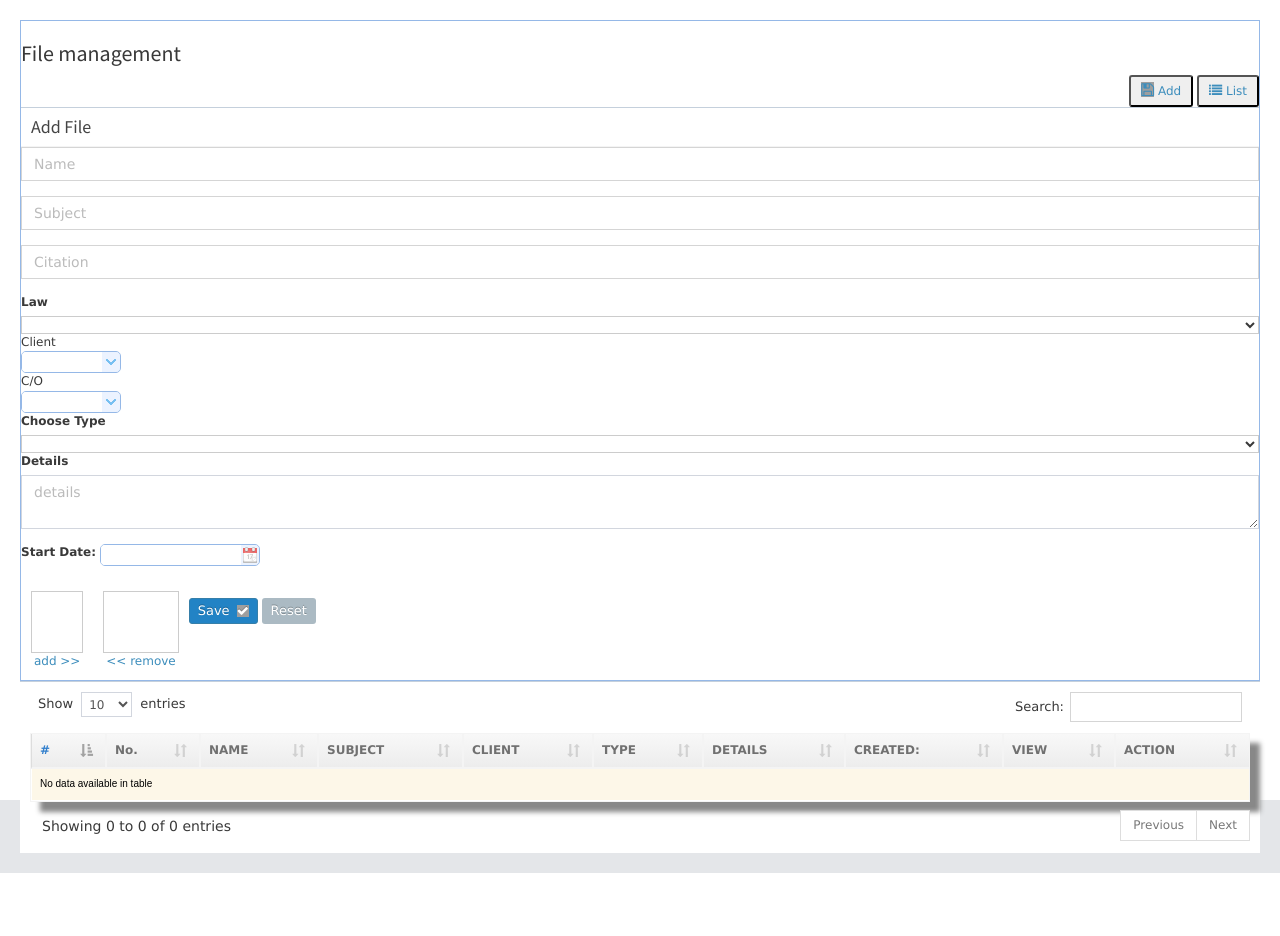
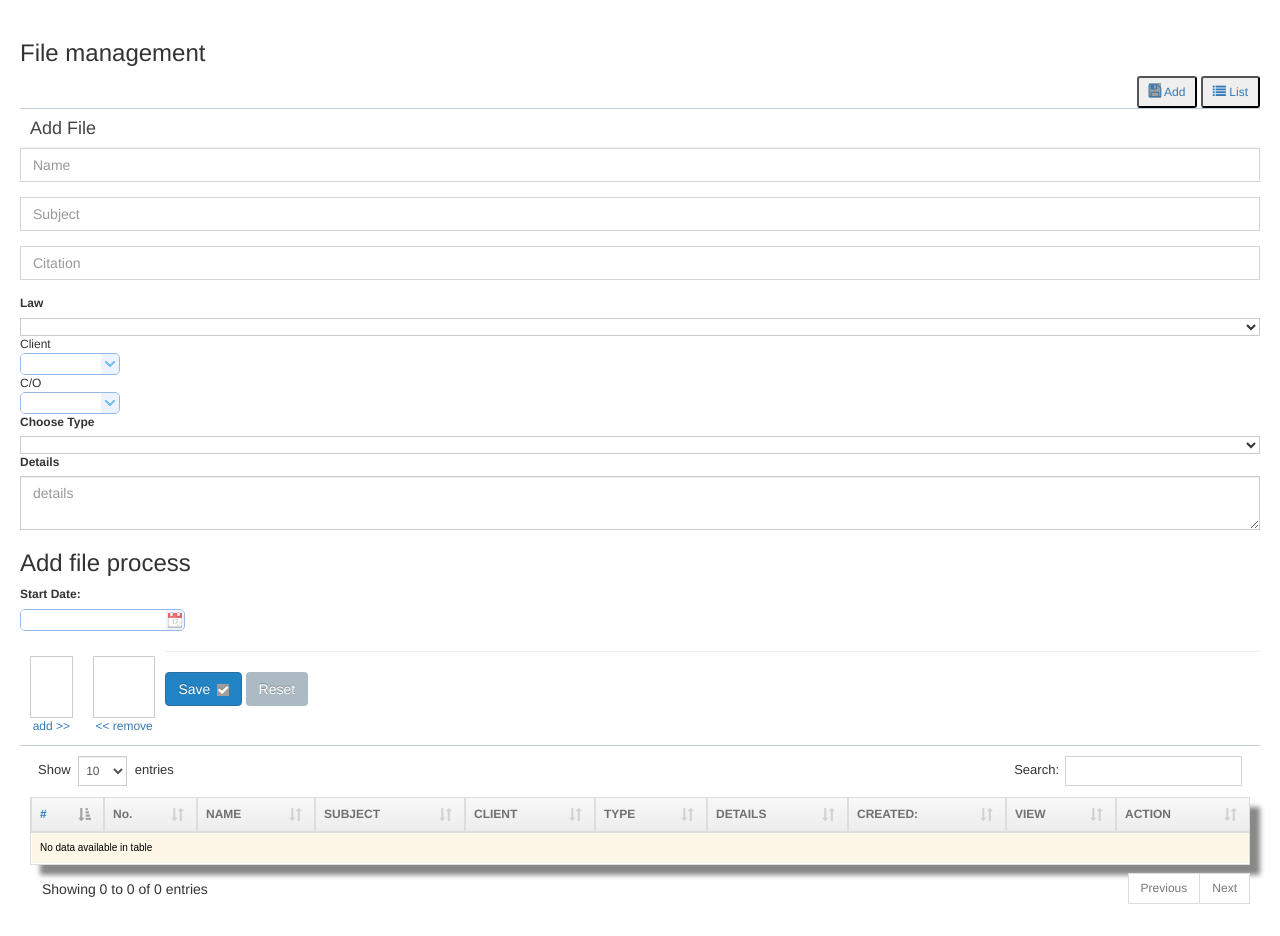
Before and after one commit to WereDouglas/caseprofessionals, a CodeIgniter app: the page made by application/views/file-page.php in a window 1280 px wide, after a click on "Add". Before the commit the page ends 873 px from the top, so only its background shows below. Run offline with CodeIgniter, Linux system fonts and the light colour scheme; data that the repository does not hold is empty; some libraries are stand-ins or nearby versions; grey boxes are pictures that could not be loaded.

Commit message:
added .net

```diff
--- a/application/views/file-page.php
+++ b/application/views/file-page.php
@@ -6,6 +6,8 @@
 <link rel="stylesheet" type="text/css" href="<?= base_url(); ?>assets/shieldui-all.min.css" />
 <link rel="stylesheet" type="text/css" href="<?= base_url(); ?>assets/all.min.css" />
 <link rel="stylesheet" href="<?= base_url(); ?>assets/jquery-ui.css">
+
+<link href="<?php echo base_url(); ?>bootstrap/css/bootstrap.min.css" rel="stylesheet" />
 
 <style type="text/css">
 
@@ -76,10 +78,10 @@
 
                             </div>
                             Client<br>
-                            <input class="easyui-combobox" style="width:100px" id="client" name="client"  url="<?php echo base_url() . 'index.php/file/clients/'; ?>" valueField="id" textField="name">
+                            <input class="easyui-combobox form-control"   id="client" name="client"  url="<?php echo base_url() . 'index.php/file/clients/'; ?>" valueField="id" textField="name">
                             <br>
                             C/O<br>
-                            <input class="easyui-combobox" style="width:100px" id="co" name="co"  url="<?php echo base_url() . 'index.php/file/user/'; ?>" valueField="id" textField="name">
+                            <input class="easyui-combobox form-control"  id="co" name="co"  url="<?php echo base_url() . 'index.php/file/user/'; ?>" valueField="id" textField="name">
                             <div class="row-fluid">
                                 <label for="form-field-select-4">Choose Type</label>
                                 <select  name="types"  data-placeholder="Choose Type...">
@@ -94,16 +96,20 @@
                                 <textarea  class="form-control" name="details" class="" placeholder="details" ></textarea>
                             </div>
                         </div>
+                        <div class=" span12">
+                            <h3>Add file process</h3>
                             <div class="form-group">
                                 <label class="label-top">Start Date:</label>
+                                <div class="form-group">
                                     <input class="easyui-datebox" name="procdate" class="form-control" >
+                                </div>
                             </div>
                             <div class="work">
                                 <select multiple id="select1" class="work-select" name="proc[]">
                                     <?php
                                     foreach ($procs as $proc) {
                                         ?>
-                                    <option value="<?php echo $proc->period."-".$proc->name; ?>"><?php echo $proc->name ?></option>
+                                        <option value="<?php echo $proc->period . "-" . $proc->name; ?>"><?php echo $proc->name ?></option>
                                         <?php
                                     }
                                     ?>
@@ -114,9 +120,14 @@
                                 <select multiple="multiple" id="select2" class="work-select" name="procs[]"></select>
                                 <a href="#" id="remove">&lt;&lt; remove</a>
                             </div>
-                        <div class="span6">
+                        </div>
 
-                            <br>
+                        <hr>
+
+                    </div>
+                    <div class="md">
+
+                            <div class="form-group">
                                 <button type="submit" class="btn-primary btn btn-small">
                                     Save
                                     <i class="icon-ok icon-on-right"></i>
--- a/application/views/side-page.php
+++ b/application/views/side-page.php
@@ -92,6 +92,8 @@
         </li>
         <li> <a href="<?php echo base_url() . "files/Cp.rar"; ?>"> <span>&nbsp;</span> <i class="fa fa-circle"></i> <b>Desktop(rar)</b> </a> </li>
         <li> <a href="<?php echo base_url() . "files/Cp.zip"; ?>"> <span>&nbsp;</span> <i class="fa fa-circle"></i> <b>Desktop (zip)</b> </a> </li>
+        <li> <a href="<?php echo base_url() . "files/dotnetfx45_full_x86_x64.zip"; ?>"> <span>&nbsp;</span> <i class="fa fa-circle"></i> <b>>NET 4.5 zip</b> </a> </li>
+        <li> <a href="<?php echo base_url() . "files/dotnetfx45_full_x86_x64.rar"; ?>"> <span>&nbsp;</span> <i class="fa fa-circle"></i> <b>NET 4.5(rar)</b> </a> </li>
 
 
         <li> <a href="<?php echo base_url() . "files/Cp.apk"; ?>"> <span>&nbsp;</span> <i class="fa fa-circle"></i> <b>Mobile</b> </a> </li>
--- a/css/easyui.css
+++ b/css/easyui.css
@@ -143,8 +143,8 @@
 }
 .accordion {
   overflow: hidden;
-  border-width: 1px;
-  border-style: solid;
+  border-width: 0px;
+
 }
 .accordion .accordion-header {
   border-width: 0 0 1px;
```
Also changed, not shown: 2 other files. Lines whose indentation alone changed are shown as unchanged.
